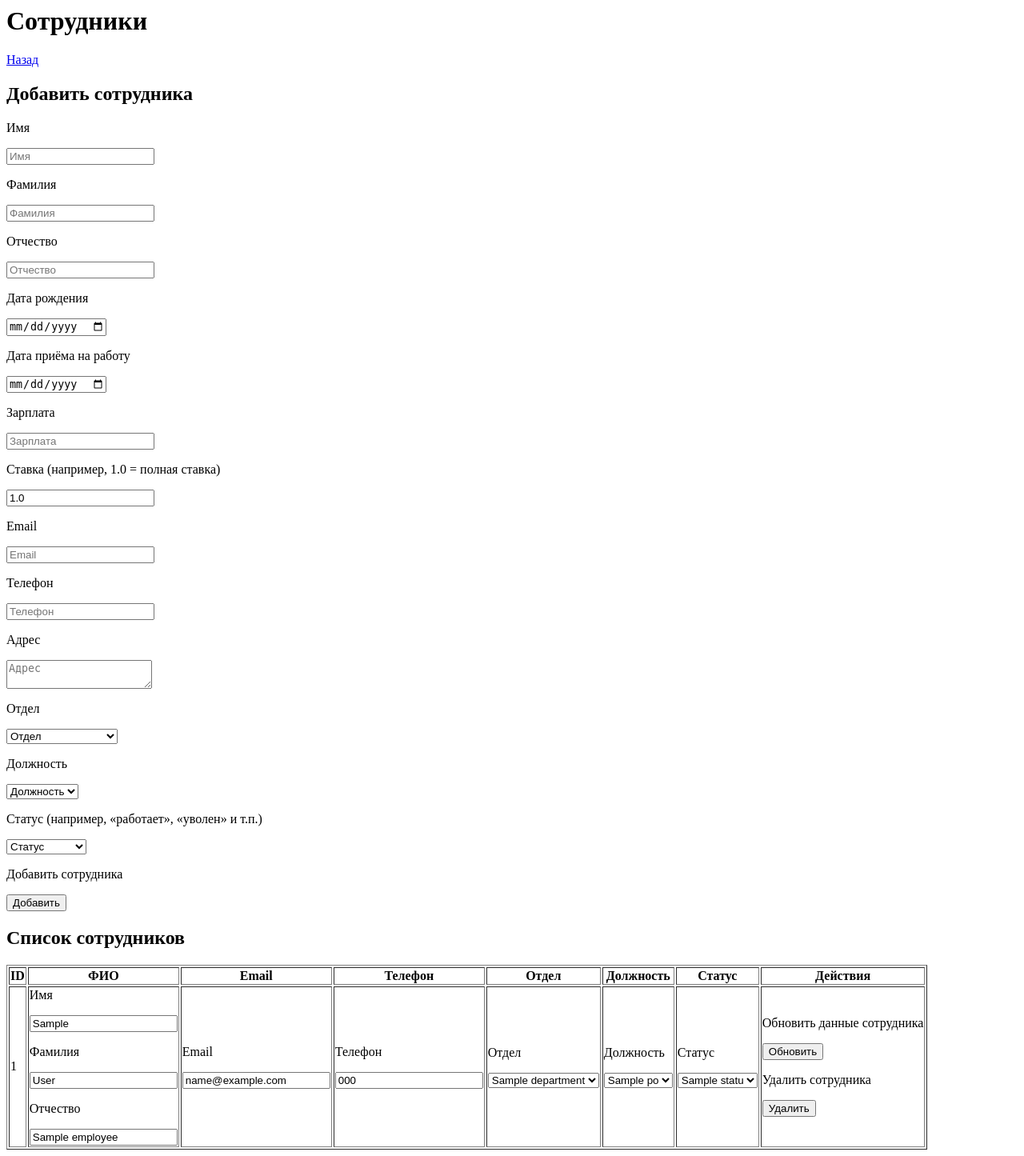
After one commit to SukhanRumanov/prac3_, a FastAPI app: template app/templates/edit_employees.html in a window 1280 px wide. The commit adds this page. Shown: the whole page at 80% size. Run offline with FastAPI, Linux system fonts and the light colour scheme; the template is opened without the code that fills it: most values are stand-ins (such as "Sample title", 1, 10 or a date in 2020).

Commit message:
Add files via upload

```diff
--- /dev/null
+++ b/app/templates/edit_employees.html
@@ -0,0 +1,147 @@
+<html>
+<head>
+    <title>Сотрудники</title>
+</head>
+<body>
+    <h1>Сотрудники</h1>
+    <a href="/web/edit">Назад</a>
+
+    <h2>Добавить сотрудника</h2>
+    <form method="post" action="/web/edit/employees/add">
+        <p>Имя</p>
+        <input type="text" name="first_name" placeholder="Имя" required>
+
+        <p>Фамилия</p>
+        <input type="text" name="last_name" placeholder="Фамилия" required>
+
+        <p>Отчество</p>
+        <input type="text" name="middle_name" placeholder="Отчество">
+
+        <p>Дата рождения</p>
+        <input type="date" name="birth_date" required>
+
+        <p>Дата приёма на работу</p>
+        <input type="date" name="hire_date" required>
+
+        <p>Зарплата</p>
+        <input type="number" name="salary" step="0.01" placeholder="Зарплата" required>
+
+        <p>Ставка (например, 1.0 = полная ставка)</p>
+        <input type="number" name="rate" step="0.1" value="1.0" placeholder="Ставка">
+
+        <p>Email</p>
+        <input type="email" name="email" placeholder="Email" required>
+
+        <p>Телефон</p>
+        <input type="text" name="phone" placeholder="Телефон">
+
+        <p>Адрес</p>
+        <textarea name="address" placeholder="Адрес"></textarea>
+
+        <p>Отдел</p>
+        <select name="department_id">
+            <option value="">Отдел</option>
+            {% for dept in departments %}
+            <option value="{{ dept.id }}">{{ dept.name }}</option>
+            {% endfor %}
+        </select>
+
+        <p>Должность</p>
+        <select name="position_id">
+            <option value="">Должность</option>
+            {% for pos in positions %}
+            <option value="{{ pos.id }}">{{ pos.title }}</option>
+            {% endfor %}
+        </select>
+
+        <p>Статус (например, «работает», «уволен» и т.п.)</p>
+        <select name="status_id" required>
+            <option value="">Статус</option>
+            {% for status in statuses %}
+            <option value="{{ status.id }}">{{ status.name }}</option>
+            {% endfor %}
+        </select>
+
+        <p>Добавить сотрудника</p>
+        <button type="submit">Добавить</button>
+    </form>
+
+    <h2>Список сотрудников</h2>
+    <table border="1">
+        <tr>
+            <th>ID</th>
+            <th>ФИО</th>
+            <th>Email</th>
+            <th>Телефон</th>
+            <th>Отдел</th>
+            <th>Должность</th>
+            <th>Статус</th>
+            <th>Действия</th>
+        </tr>
+        {% for employee in employees %}
+        <tr>
+            <td>{{ employee.id }}</td>
+            <td>
+                <form method="post" action="/web/edit/employees/update/{{ employee.id }}" style="display: inline;">
+                    <p>Имя</p>
+                    <input type="text" name="first_name" value="{{ employee.first_name }}" required>
+                    <p>Фамилия</p>
+                    <input type="text" name="last_name" value="{{ employee.last_name }}" required>
+                    <p>Отчество</p>
+                    <input type="text" name="middle_name" value="{{ employee.middle_name or '' }}">
+            </td>
+            <td>
+                <p>Email</p>
+                <input type="email" name="email" value="{{ employee.email }}" required>
+            </td>
+            <td>
+                <p>Телефон</p>
+                <input type="text" name="phone" value="{{ employee.phone or '' }}">
+            </td>
+            <td>
+                <p>Отдел</p>
+                <select name="department_id">
+                    <option value="">--</option>
+                    {% for dept in departments %}
+                    <option value="{{ dept.id }}" {% if employee.department_id == dept.id %}selected{% endif %}>
+                        {{ dept.name }}
+                    </option>
+                    {% endfor %}
+                </select>
+            </td>
+            <td>
+                <p>Должность</p>
+                <select name="position_id">
+                    <option value="">--</option>
+                    {% for pos in positions %}
+                    <option value="{{ pos.id }}" {% if employee.position_id == pos.id %}selected{% endif %}>
+                        {{ pos.title }}
+                    </option>
+                    {% endfor %}
+                </select>
+            </td>
+            <td>
+                <p>Статус</p>
+                <select name="status_id" required>
+                    {% for status in statuses %}
+                    <option value="{{ status.id }}" {% if employee.status_id == status.id %}selected{% endif %}>
+                        {{ status.name }}
+                    </option>
+                    {% endfor %}
+                </select>
+            </td>
+            <td>
+                <p>Обновить данные сотрудника</p>
+                <button type="submit">Обновить</button>
+                </form>
+
+                <p>Удалить сотрудника</p>
+                <form method="post" action="/web/edit/employees/delete/{{ employee.id }}" style="display: inline;">
+                    <button type="submit" onclick="return confirm('Удалить?')">Удалить</button>
+                </form>
+            </td>
+        </tr>
+        {% endfor %}
+    </table>
+</body>
+</html>
```
Also changed, not shown: app/templates/edit_departments.html (added, +46 -0 lines), app/templates/edit_main.html (added, +12 -0 lines), app/templates/edit_positions.html (added, +51 -0 lines), app/templates/employees_filter.html (added, +109 -0 lines), app/templates/departments.html (line endings or trailing spaces), app/templates/employees.html (line endings or trailing spaces), app/templates/index.html (line endings or trailing spaces), app/templates/login.html (line endings or trailing spaces), app/templates/positions.html (line endings or trailing spaces), app/templates/register.html (line endings or trailing spaces).
